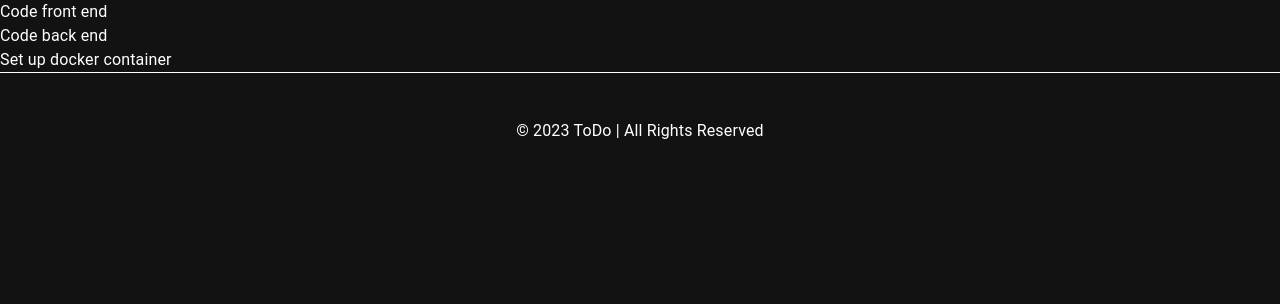
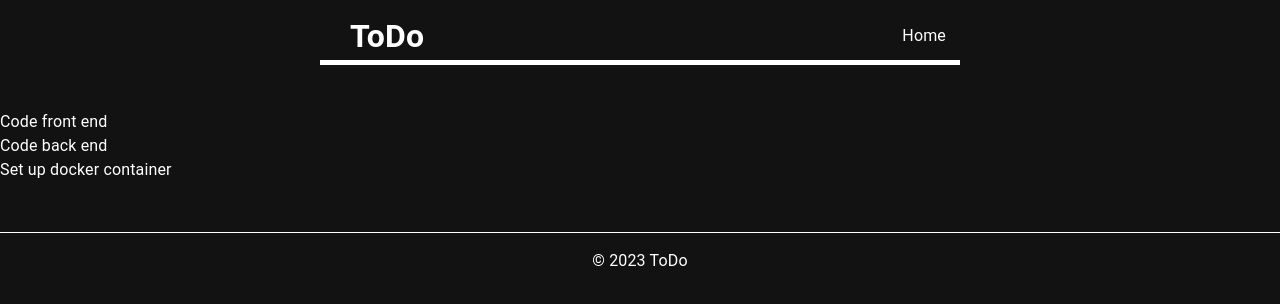
Before and after one commit to justin-xing/todo, a React (Create React App) app: page / in a window 1280 px wide. Shown: the top 304 px of the page. Built offline with nearby package versions, Linux system fonts and the light colour scheme.

Commit message:
Modify footer, create header

```diff
--- a/src/components/Footer.css
+++ b/src/components/Footer.css
@@ -1,18 +1,19 @@
 .footer {
   width: 100%;
-  background-color: transparent;
+  /* background-color: transparent; */
   margin: 0 auto;
   position: relative;
-  bottom: 0;
+  /* bottom: 0; */
+  padding-top: 50px
 }
 .footer-container {
   border-top: solid;
   border-width: 1px;
   border-color: white;
   margin: 0 auto;
-  padding-top: 30px;
+  /* padding-top: 30px; */
   padding-bottom: 50px;
-  height: 2vh;
-  background-color: transparent;
+  /* height: 2vh; */
+  /* background-color: transparent; */
   text-align: center;
 }
--- a/src/components/Footer.js
+++ b/src/components/Footer.js
@@ -5,7 +5,7 @@ function Footer() {
   return (
     <div className='footer'>
         <div className='footer-container'>
-          <p> &copy; 2023 ToDo | All Rights Reserved</p>
+          <p>&copy; 2023 ToDo</p>
         </div>
     </div>
   )
--- /dev/null
+++ b/src/components/Header.css
@@ -0,0 +1,55 @@
+.header {
+	height: 100%;
+	display: flex;
+	align-items: center;
+	justify-content: center;
+	flex-direction: column;
+	color: white;
+  padding-bottom: 50px;
+  padding-top: 10px;
+}
+
+.header-container {
+	position: relative;
+	width: 50%;
+	min-width: 300px;
+	height: 50px;
+}
+.header-container::after {
+	content: '';
+	position: absolute;
+  /* padding-top: 40px; */
+	width: 100%;
+	height: 55px;
+	border-bottom: 5px solid white;
+	transition: 0.3s linear all;
+}
+.header-container > .logo {
+	position: absolute;
+	top: calc(50% - 20px);
+	left: 30px;
+	transform: translateY(-50%);
+	cursor: default;
+	user-select: none;
+}
+.menu {
+	position: absolute;
+	top: 0;
+	right: 0;
+	display: flex;
+	list-style-type: none;
+	margin: 0;
+	padding: 0;
+	z-index: 1;
+}
+.menu > li {
+	display: inline-flex;
+	padding: 14px;
+	margin-left: 2px;
+	cursor: pointer;
+	transition: 0.3s linear all;
+	user-select: none;
+}
+.menu > li:hover {
+	color: #20C20E;
+}
--- a/src/components/Header.js
+++ b/src/components/Header.js
@@ -1,5 +1,17 @@
-const Header = () => {
-  return <div></div>;
-};
+import React from 'react';
+import './Header.css'
 
-export default Header;
+function Header () {
+  return (
+    <div className='header'>
+      <div className='header-container'>
+        <h1 className='logo'>ToDo</h1>
+        <ul className='menu'>
+          <li>Home</li>
+        </ul>
+      </div>
+    </div>
+  )
+}
+
+export default Header
```
